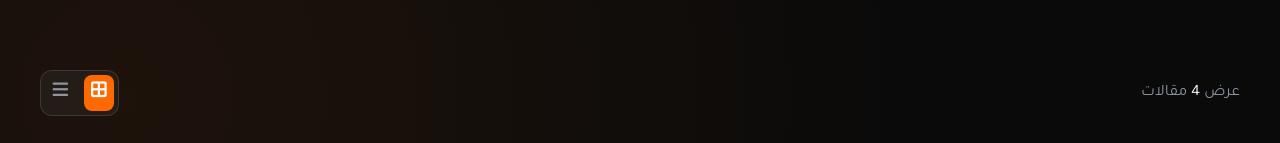
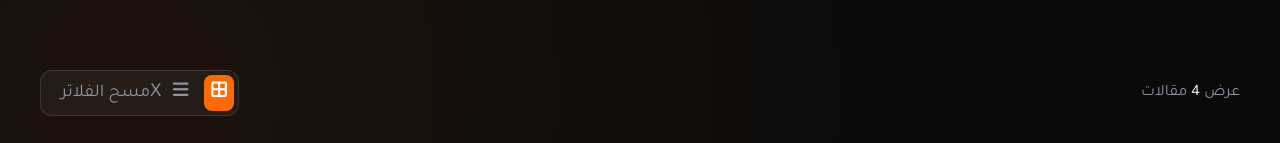
Before and after one commit to amra09603-hue/Ahmed-amer-Mon-Thurs-3-6-adase-react-01153574821, a React (Vite) app: page /blog in a window 1280 px wide. Both pictures are taken after a click on the button "إضاءة". Shown: the part 555-698 px from the top of the page. Built offline with nearby package versions, Linux system fonts and the light colour scheme.

Commit message:
updata blog data

```diff
--- a/src/pages/Blog/Blog.jsx
+++ b/src/pages/Blog/Blog.jsx
@@ -647,9 +647,9 @@ export default function Blog() {
   let { posts, categories, siteInfo } = data;
 
   window.scrollTo({
-    top:0,
-    behavior: "smooth"
-  })
+    top: 0,
+    behavior: "smooth",
+  });
   // Search input
   const [searchInput, setSearchInput] = useState(``);
 
@@ -682,7 +682,6 @@ export default function Blog() {
 
   let currentPages = filterPosts.slice(startPost, endPost);
   let totalPages = [1, 2, 3, 4, 5];
-
 
   //count
   let bigCurrentCount = categories.find(
@@ -803,6 +802,14 @@ export default function Blog() {
                 >
                   <i className=" fa-solid fa-bars"></i>
                 </button>
+                {activeCategory !== "جميع المقالات" && (
+                  <button
+                  type="button"
+                  onClick={() => setActiveCategory('جميع المقالات')}
+                  className="cursor-pointer ml-3 hover:text-white text-lg transition-colors duration-200  text-gray-400/90 p-1 rounded-lg">
+                    <span className="text-xl">X</span>مسح الفلاتر
+                  </button>
+                )}
               </div>
             </div>
             <div
```
